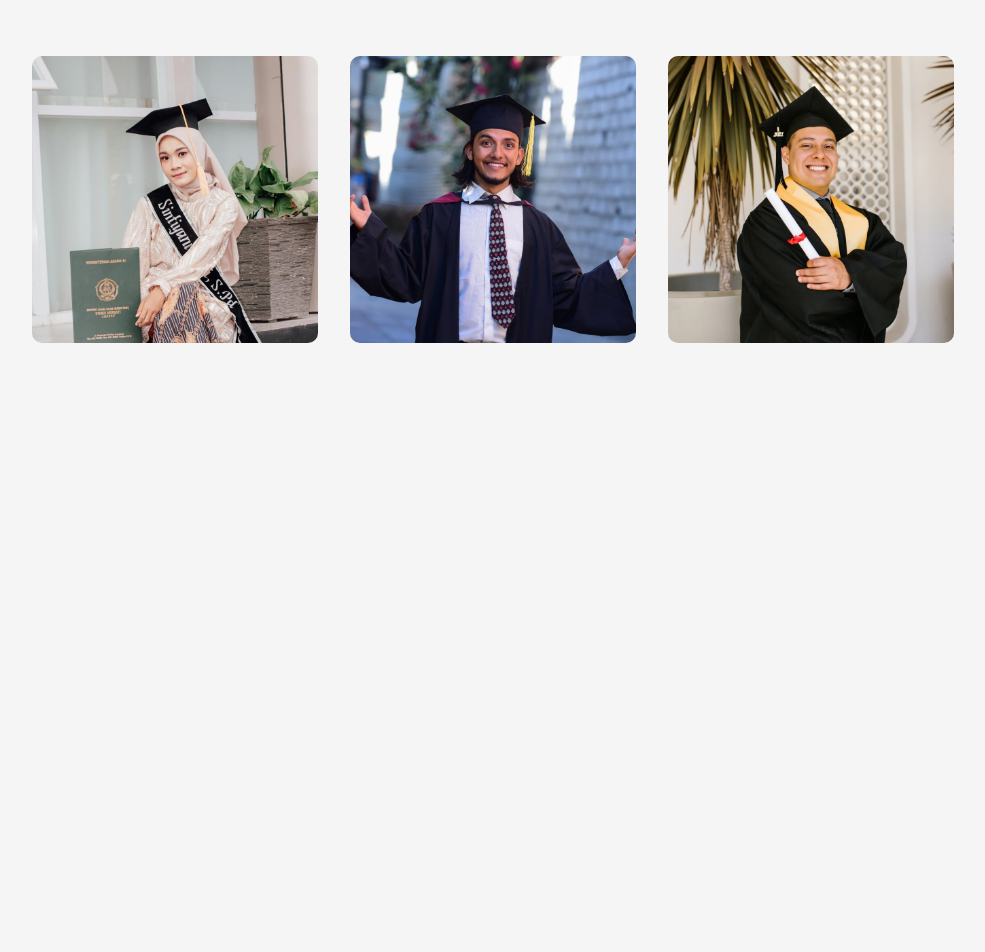
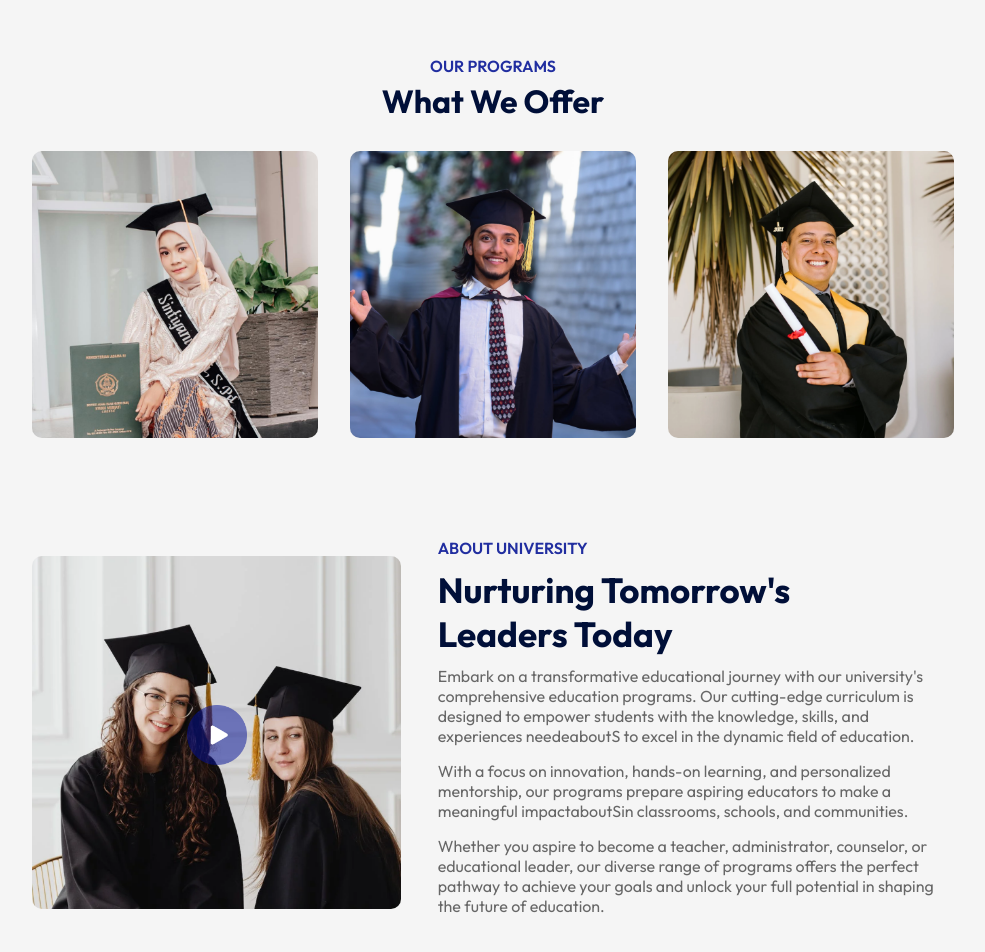
Before and after one commit to RayChikS/Edusity, a React (Vite) app: page / in a window 1280 px wide. Shown: the part 824-1776 px from the top of the page, without its empty margins (147-1132 px from the left). Before the commit the page ends 1247 px from the top, so only its background shows below. Built offline with nearby package versions, Linux system fonts and the light colour scheme.

Commit message:
about-section
- about section base structure and styles added
- programs-section finished

```diff
--- a/src/App.jsx
+++ b/src/App.jsx
@@ -2,6 +2,7 @@ import React from "react";
 import { Navbar } from "./components/Navbar/Navbar";
 import { Hero } from "./components/Hero/Hero";
 import { Programs } from "./components/Programs/Programs";
+import { About } from "./components/About/About";
 
 export const App = () => {
   return (
@@ -10,6 +11,7 @@ export const App = () => {
       <Hero />
       <div className="container">
         <Programs />
+        <About />
       </div>
     </div>
   );
--- /dev/null
+++ b/src/components/About/About.jsx
@@ -0,0 +1,36 @@
+import React from "react";
+import css from "./About.module.css";
+import aboutPng from "../../assets/about.png";
+import playIcon from "../../assets/play-icon.png";
+
+export const About = () => {
+  return (
+    <div className={css.about}>
+      <div className={css.aboutLeft}>
+        <img className={css.aboutImg} src={aboutPng} alt="about" />
+        <img className={css.playIcon} src={playIcon} alt="about" />
+      </div>
+      <div className={css.aboutRight}>
+        <h3 className={css.aboutSubtitle}>ABOUT UNIVERSITY</h3>
+        <h2 className={css.aboutTitle}>Nurturing Tomorrow's Leaders Today</h2>
+        <p className={css.aboutText}>
+          Embark on a transformative educational journey with our university's
+          comprehensive education programs. Our cutting-edge curriculum is
+          designed to empower students with the knowledge, skills, and
+          experiences needeaboutS to excel in the dynamic field of education.
+        </p>
+        <p className={css.aboutText}>
+          With a focus on innovation, hands-on learning, and personalized
+          mentorship, our programs prepare aspiring educators to make a
+          meaningful impactaboutSin classrooms, schools, and communities.
+        </p>
+        <p className={css.aboutText}>
+          Whether you aspire to become a teacher, administrator, counselor, or
+          educational leader, our diverse range of programs offers the perfect
+          pathway to achieve your goals and unlock your full potential in
+          shaping the future of education.
+        </p>
+      </div>
+    </div>
+  );
+};
--- /dev/null
+++ b/src/components/About/About.module.css
@@ -0,0 +1,40 @@
+.about {
+  margin: 100px auto;
+  display: flex;
+  justify-content: space-between;
+  align-items: center;
+  width: 90%;
+}
+.aboutLeft {
+  position: relative;
+  flex-basis: 40%;
+}
+.aboutRight {
+  flex-basis: 56%;
+}
+.aboutImg {
+  width: 100%;
+  border-radius: 10px;
+}
+.playIcon {
+  width: 60px;
+  position: absolute;
+  top: 50%;
+  left: 50%;
+  transform: translate(-50%, -50%);
+}
+.aboutSubtitle {
+  font-weight: 600;
+  font-size: 16px;
+  color: var(--subtitle);
+}
+.aboutTitle {
+  font-size: 35px;
+  color: var(--title);
+  margin: 10px 0;
+  max-width: 400px;
+}
+.aboutText {
+  color: var(--text);
+  margin-bottom: 15px;
+}
--- a/src/components/Programs/Programs.jsx
+++ b/src/components/Programs/Programs.jsx
@@ -6,10 +6,12 @@ import program3 from "../../assets/program-3.png";
 import programIcon1 from "../../assets/program-icon-1.png";
 import programIcon2 from "../../assets/program-icon-2.png";
 import programIcon3 from "../../assets/program-icon-3.png";
+import { Title } from "../Title/Title";
 
 export const Programs = () => {
   return (
     <div className={css.programs}>
+      <Title subtitle="Our PROGRAMS" title="What We Offer" />
       <ul className={css.programsList}>
         <li className={css.programListItem}>
           <img className={css.programItemImg} src={program1} alt="card" />
--- a/src/components/Programs/Programs.module.css
+++ b/src/components/Programs/Programs.module.css
@@ -1,6 +1,7 @@
 .programs {
   margin: 80px auto;
   width: 90%;
+  /* text-align: center; */
 }
 .programsList {
   display: flex;
--- /dev/null
+++ b/src/components/Title/Title.jsx
@@ -0,0 +1,11 @@
+import React from "react";
+import css from "./Title.module.css";
+
+export const Title = ({ subtitle, title }) => {
+  return (
+    <div className={css.titleContent}>
+      <p className={css.subtitle}>{subtitle}</p>
+      <h2 className={css.title}>{title}</h2>
+    </div>
+  );
+};
--- /dev/null
+++ b/src/components/Title/Title.module.css
@@ -0,0 +1,16 @@
+.titleContent {
+  color: var(--subtitle);
+  text-align: center;
+  font-weight: 600;
+  font-size: 16px;
+  text-transform: uppercase;
+  margin: 70px 0 30px;
+}
+.subtitle {
+}
+.title {
+  font-size: 32px;
+  color: var(--title);
+  margin-top: 5px;
+  text-transform: none;
+}
--- a/src/index.css
+++ b/src/index.css
@@ -22,6 +22,9 @@ BASE STYLES
   --lightblack: #333;
   --cardBack: rgba(0, 15, 152, 0.3);
   --heroOver: rgba(8, 0, 58, 0.7);
+  --subtitle: #212ea0;
+  --title: #000f38;
+  --text: #676767;
 }
 
 .visually-hidden {
```
